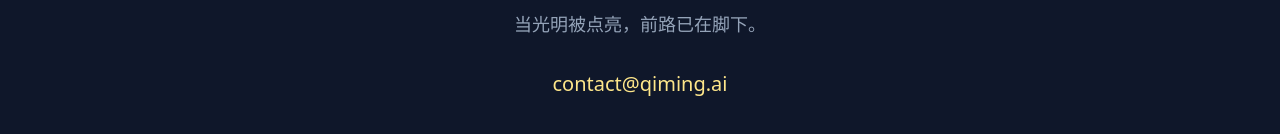
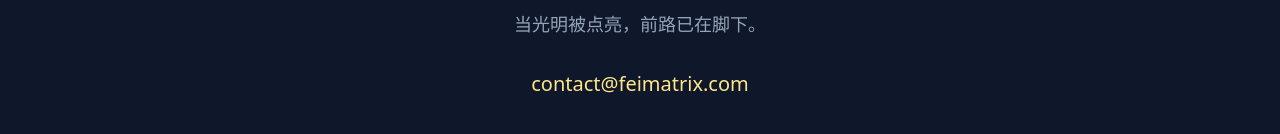
Before and after one commit to aifeifei798/feimatrix-webseite, a React (Vite) app: page /page2 in a window 1280 px wide. Shown: the part 2274-2408 px from the top of the page. Built offline with nearby package versions, Linux system fonts and the light colour scheme.

Commit message:
Add files via upload

```diff
--- a/src/pages/page2.jsx
+++ b/src/pages/page2.jsx
@@ -132,7 +132,7 @@
               href="mailto:contact@qiming.ai"
               className="text-amber-200 text-xl font-light hover:text-amber-100 transition-colors duration-300"
             >
-              contact@qiming.ai
+              contact@feimatrix.com
             </a>
           </motion.div>
         </StaggeredFadeIn>
```
